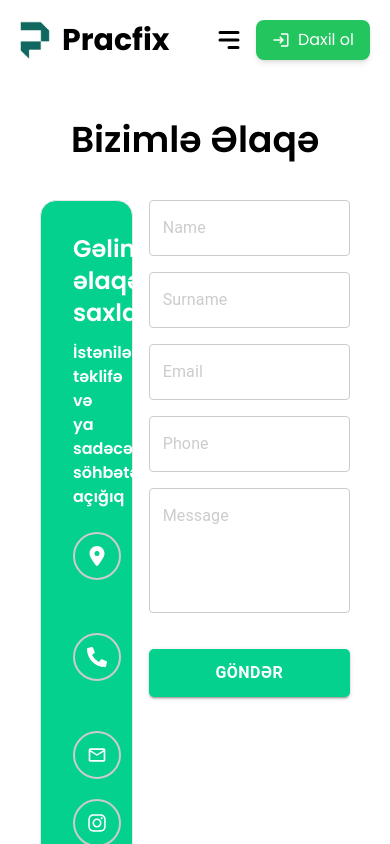
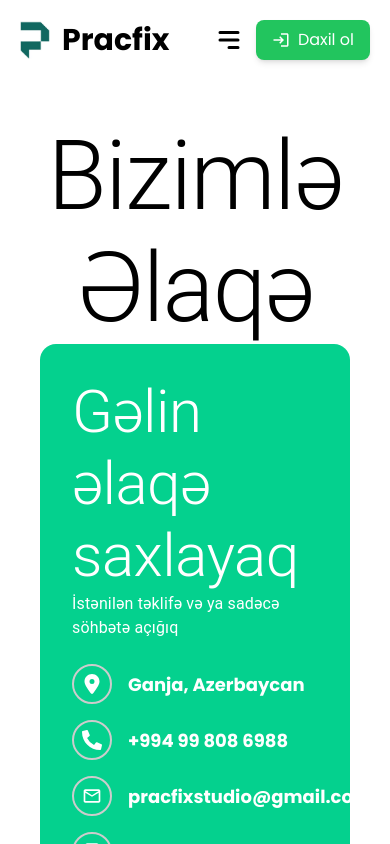
Before and after one commit to ramazanismayilov/green-hackathon-pracFix, a Next.js app: page /contact in a window 390 px wide. Shown: the top 844 px of the page. Built offline with nearby package versions, Linux system fonts and the light colour scheme.

Commit message:
contact responsive

```diff
--- a/app/contact/page.jsx
+++ b/app/contact/page.jsx
@@ -2,7 +2,14 @@
 import React, { useState } from "react";
 import Navbar from "../components/Navbar";
 import Footer from "../components/Footer";
-import { Container, TextField, Button, Typography, Box } from "@mui/material";
+import {
+  Container,
+  TextField,
+  Button,
+  Typography,
+  Box,
+  Grid,
+} from "@mui/material";
 import emailjs from "emailjs-com";
 import { FaLocationDot } from "react-icons/fa6";
 import { FaPhoneAlt } from "react-icons/fa";
@@ -132,42 +139,75 @@ function page() {
         <Navbar />
       </Container>
       <Container sx={{ padding: "40px" }}>
-        <h1 className="text-center font-semibold text-4xl mb-10">
+        <Typography
+          variant="h1"
+          className="text-center font-semibold text-4xl mb-10"
+        >
           Bizimlə Əlaqə
-        </h1>
-        <div className="grid grid-cols-3 gap-4">
-          <div className="bg-[#04d18e] p-8 h-full col-span-1 border rounded-2xl">
-            <h2 className="text-white text-2xl font-semibold">
+        </Typography>
+        <Grid container spacing={4}>
+          <Grid item xs={12} md={4}>
+            <Box
+              sx={{
+                backgroundColor: "#04d18e",
+                p: 4,
+                borderRadius: "16px",
+                height: "100%",
+              }}
+            >
+              <Typography
+                variant="h2"
+                className="text-white text-2xl font-semibold"
+              >
                 Gəlin əlaqə saxlayaq
-            </h2>
-            <p className="text-white font-semibold mt-3">
+              </Typography>
+              <Typography
+                variant="body1"
+                className="text-white font-semibold mt-3"
+              >
                 İstənilən təklifə və ya sadəcə <br /> söhbətə açığıq
-            </p>
-            <div className="flex flex-col gap-5 mt-5">
+              </Typography>
+              <Box
+                sx={{ display: "flex", flexDirection: "column", gap: 2, mt: 3 }}
+              >
                 {socialMediaLinks.map((social) => (
-                <div className="flex items-center gap-5" key={social.id}>
-                  <div className="p-3 border-2 border-[#ccc] rounded-full text-white flex items-center justify-center">
+                  <Box
+                    key={social.id}
+                    sx={{ display: "flex", alignItems: "center", gap: 2 }}
+                  >
+                    <Box
+                      sx={{
+                        p: 1,
+                        border: "2px solid #ccc",
+                        borderRadius: "50%",
+                        color: "white",
+                        display: "flex",
+                        alignItems: "center",
+                        justifyContent: "center",
+                      }}
+                    >
                       {social.icon}
-                  </div>
-                  <div className="flex items-center gap-2">
+                    </Box>
                     <a
                       href={social.link}
                       className="text-white font-bold text-[18px]"
+                      target="_blank"
+                      rel="noopener noreferrer"
                     >
                       {social.content}
                     </a>
-                  </div>
-                </div>
+                  </Box>
                 ))}
-            </div>
-          </div>
+              </Box>
+            </Box>
+          </Grid>
+          <Grid item xs={12} md={8}>
             <Box
               component="form"
               onSubmit={handleSubmit}
               display="flex"
               flexDirection="column"
               gap={2}
-            className="col-span-2"
             >
               {["name", "surname", "email", "phone", "message"].map(
                 (label, index) => (
@@ -237,7 +277,8 @@ function page() {
                 Göndər
               </Button>
             </Box>
-        </div>
+          </Grid>
+        </Grid>
       </Container>
       <Snackbar
         open={openSnackbar}
```
Lines whose indentation alone changed are shown as unchanged.
